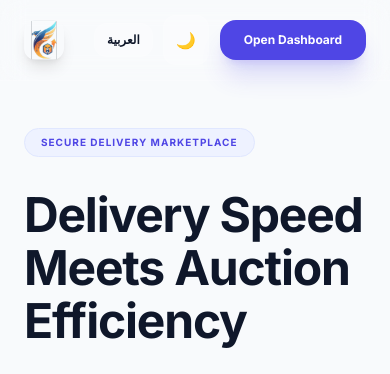
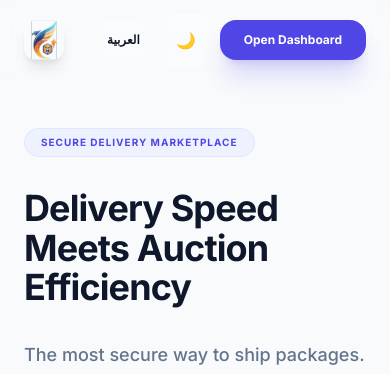
Before and after one commit to Mostafa-Elsaeed/delivery-app-ai-agent-nextjs, a React (Vite) app: page / in a window 390 px wide. Shown: the top 374 px of the page. Built offline with nearby package versions, Linux system fonts and the light colour scheme; no server answers.

Commit message:
Work Done: - add responsive for the landing page

```diff
--- a/components/LandingPage.tsx
+++ b/components/LandingPage.tsx
@@ -43,7 +43,7 @@ const LandingPage: React.FC<LandingPageProps> = ({ onExplore, t, isDarkMode, onT
           <div className="inline-flex px-4 py-1.5 bg-indigo-50 dark:bg-indigo-900/20 text-indigo-600 dark:text-indigo-400 rounded-full text-[10px] font-black uppercase tracking-widest border border-indigo-100 dark:border-indigo-800">
             {t.secureDeliveryMarketplace}
           </div>
-          <h1 className="text-5xl md:text-7xl font-black text-slate-900 dark:text-white leading-[1.1] tracking-tight">
+          <h1 className="text-4xl sm:text-5xl md:text-7xl font-black text-slate-900 dark:text-white leading-[1.1] tracking-tight">
             {t.heroTitle}
           </h1>
           <p className="text-lg md:text-xl text-slate-500 dark:text-slate-400 font-medium leading-relaxed max-w-2xl">
```
